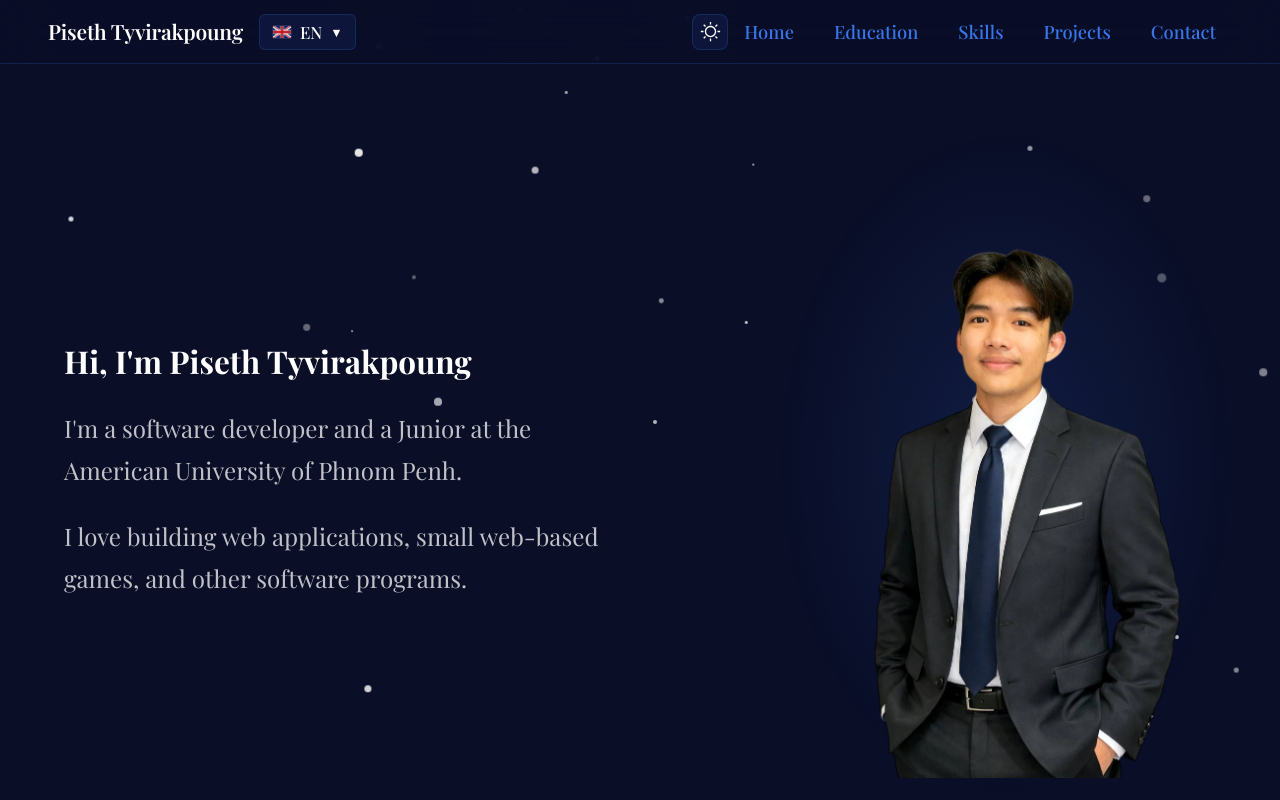
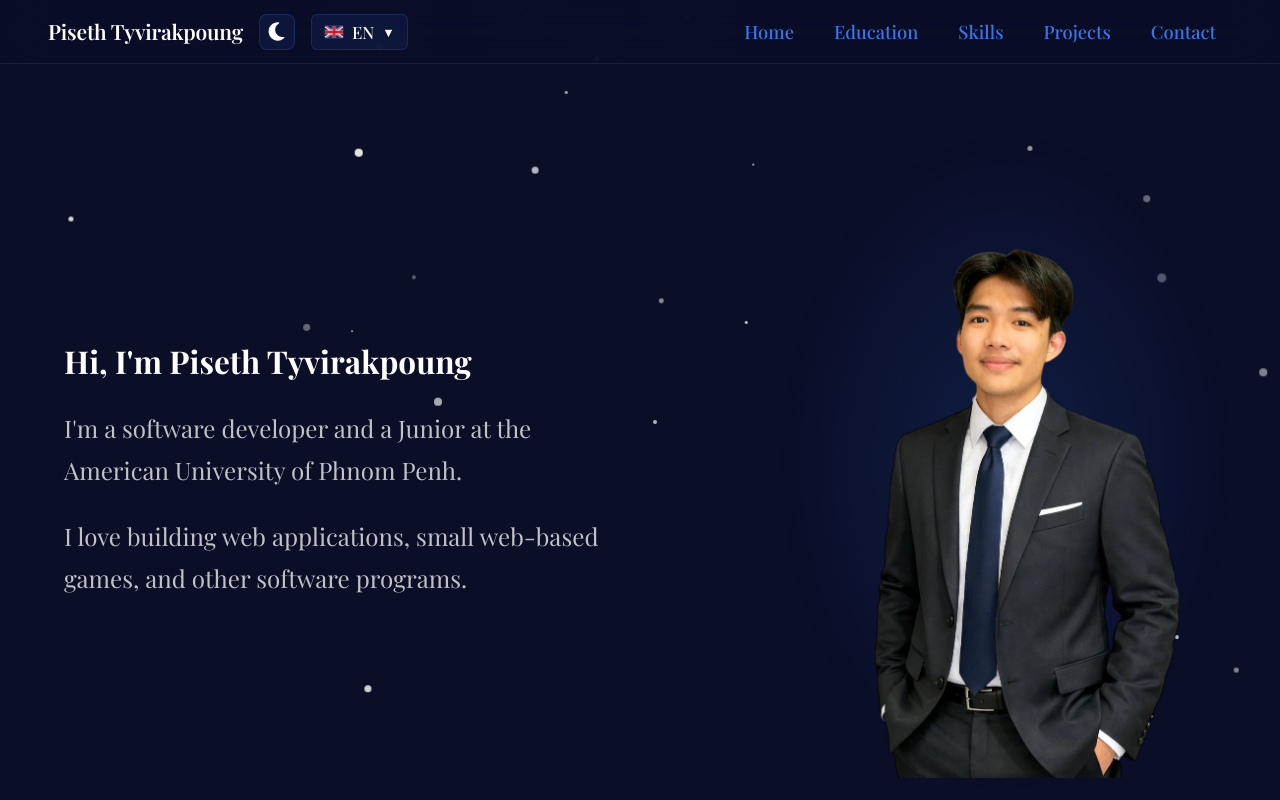
Before and after one commit to Numpang1812/react-portfolio, a React (Vite) app: page / in a window 1280 px wide. Shown: the top 800 px of the page. Built offline with nearby package versions, Linux system fonts and the light colour scheme; a web font is replaced by a local one.

Commit message:
chore: reverse order of display for light/dark mode, change toggle position

```diff
--- a/src/home.tsx
+++ b/src/home.tsx
@@ -137,6 +137,16 @@ function HomeHeader({ isMenuOpen, setIsMenuOpen }: { isMenuOpen: boolean, setIsM
     return (
         <div className='header-titles'>
             <h3>{t('nav.name')}</h3>
+
+            <button
+                className="theme-toggle"
+                onClick={toggleTheme}
+                aria-label={`Switch to ${theme === 'dark' ? 'light' : 'dark'} mode`}
+                title={theme === 'dark' ? 'Autumn day mode' : 'Winter night mode'}
+            >
+                {theme === 'dark' ? <FaMoon /> : <span className="griddy-icons--sun" />}
+            </button>
+
             <div className='language-selector'>
                 <button
                     className='language-button'
@@ -161,15 +171,6 @@ function HomeHeader({ isMenuOpen, setIsMenuOpen }: { isMenuOpen: boolean, setIsM
                     </div>
                 )}
             </div>
-
-            <button
-                className="theme-toggle"
-                onClick={toggleTheme}
-                aria-label={`Switch to ${theme === 'dark' ? 'light' : 'dark'} mode`}
-                title={theme === 'dark' ? 'Autumn day mode' : 'Winter night mode'}
-            >
-                {theme === 'dark' ? <span className="griddy-icons--sun" /> : <FaMoon />}
-            </button>
 
             <button
                 className={`hamburger-btn ${isMenuOpen ? 'open' : ''}`}
```
